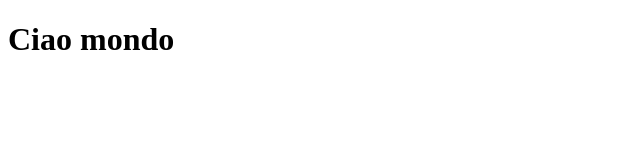
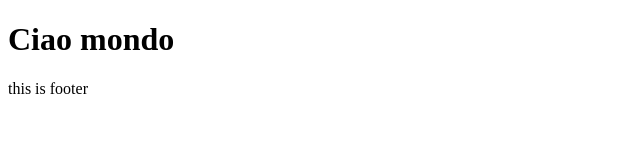
Before and after one commit to CalinCretu/git-start-01, a plain HTML site: page index.html in a window 1280 px wide. Shown: the whole page, without its empty margins (0-640 px from the left). Drawn offline with Linux system fonts and the light colour scheme.

Commit message:
ADD - index.html
footer

```diff
--- a/index.html
+++ b/index.html
@@ -7,5 +7,9 @@
 </head>
 <body>
     <h1>Ciao mondo</h1>
+
+    <footer>
+        <p>this is footer</p>
+    </footer>
 </body>
 </html>
```
